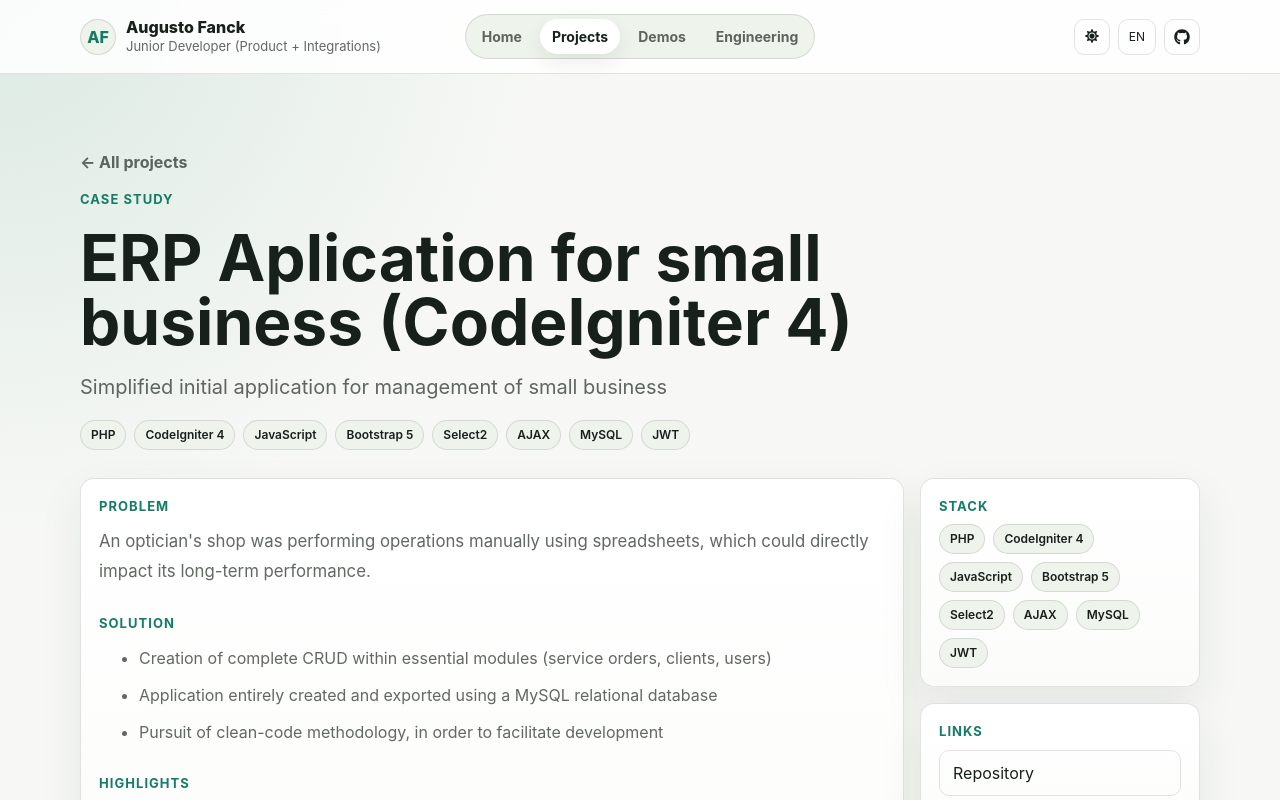
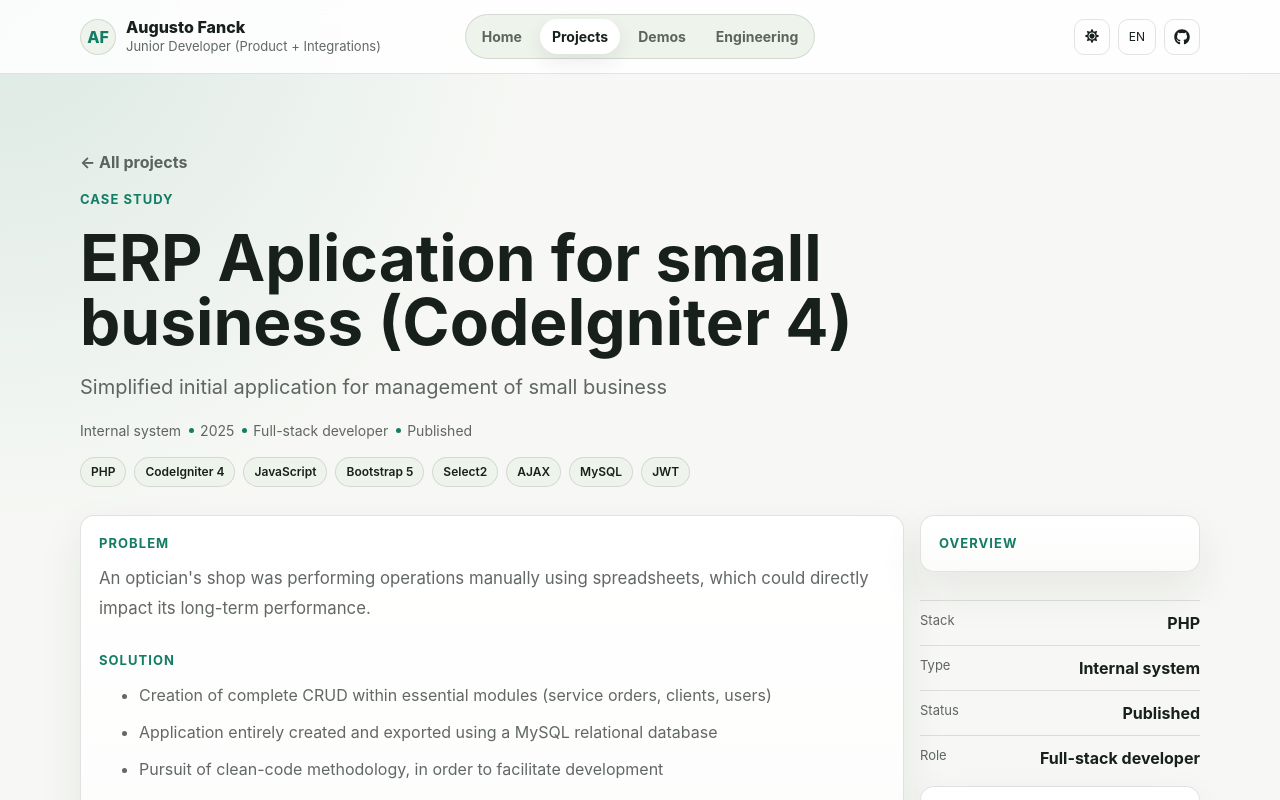
Before and after one commit to augustofanck/portfolio-spa, a React (Vite) app: page /projects/estoque-ci4 in a window 1280 px wide. Shown: the top 800 px of the page. Built offline with nearby package versions, Linux system fonts and the light colour scheme.

Commit message:
feat: improvements for ProjectDetail.tsx, such as css fixes

```diff
--- a/src/index.css
+++ b/src/index.css
@@ -605,6 +605,53 @@ hr {
   align-items: start;
 }
 
+.project-detail-meta {
+  display: flex;
+  flex-wrap: wrap;
+  gap: 8px;
+  color: var(--muted);
+  font-size: 14px;
+}
+
+.project-detail-meta span {
+  display: inline-flex;
+  align-items: center;
+  gap: 6px;
+}
+
+.project-detail-meta span + span::before {
+  content: "";
+  width: 5px;
+  height: 5px;
+  border-radius: 999px;
+  background: var(--accent);
+}
+
+.project-overview-list {
+  display: grid;
+  gap: 10px;
+  margin: 12px 0 0;
+}
+
+.project-overview-list div {
+  display: flex;
+  justify-content: space-between;
+  gap: 16px;
+  border-top: 1px solid var(--border);
+  padding-top: 10px;
+}
+
+.project-overview-list dt {
+  color: var(--muted);
+  font-size: 13px;
+}
+
+.project-overview-list dd {
+  margin: 0;
+  text-align: right;
+  font-weight: 700;
+}
+
 .project-case {
   display: grid;
   gap: 28px;
--- a/src/locales/en/translation.json
+++ b/src/locales/en/translation.json
@@ -183,6 +183,9 @@
   },
 
   "projectMeta": {
+    "kindLabel": "Type",
+    "statusLabel": "Status",
+    "roleLabel": "Role",
     "kind": {
       "case-study": "Case study",
       "demo": "Demo",
--- a/src/locales/ptBR/translation.json
+++ b/src/locales/ptBR/translation.json
@@ -187,6 +187,9 @@
   },
 
   "projectMeta": {
+    "kindLabel": "Tipo",
+    "statusLabel": "Status",
+    "roleLabel": "Papel",
     "kind": {
       "case-study": "Case study",
       "demo": "Demo",
--- a/src/pages/ProjectDetail.tsx
+++ b/src/pages/ProjectDetail.tsx
@@ -55,6 +55,13 @@ export default function ProjectDetail() {
 
         <p className="hero-copy">{t(`caseStudies.${project.slug}.oneLiner`)}</p>
 
+        <div className="project-detail-meta">
+          <span>{t(`projectMeta.kind.${project.kind}`)}</span>
+          <span>{project.year}</span>
+          <span>{t(`projectMeta.role.${project.role}`)}</span>
+          <span>{t(`projectMeta.status.${project.status}`)}</span>
+        </div>
+
         <div className="row" style={{ gap: 8 }}>
           {project.stack.map((stack) => (
             <span key={stack} className="pill">
@@ -104,6 +111,32 @@ export default function ProjectDetail() {
         </article>
 
         <aside className="project-sidebar">
+          <div className="card">
+            <p className="eyebrow">{t("projectDetail.overview")}</p>
+          </div>
+
+          <dl className="project-overview-list">
+            <div>
+              <dt>{t("projectDetail.stack")}</dt>
+              <dd>{project.stack[0]}</dd>
+            </div>
+
+            <div>
+              <dt>{t("projectMeta.kindLabel")}</dt>
+              <dd>{t(`projectMeta.kind.${project.kind}`)}</dd>
+            </div>
+
+            <div>
+              <dt>{t("projectMeta.statusLabel")}</dt>
+              <dd>{t(`projectMeta.status.${project.status}`)}</dd>
+            </div>
+
+            <div>
+              <dt>{t("projectMeta.roleLabel")}</dt>
+              <dd>{t(`projectMeta.role.${project.role}`)}</dd>
+            </div>
+          </dl>
+
           <div className="card">
             <p className="eyebrow">{t("projectDetail.stack")}</p>
             <div className="row" style={{ gap: 8, marginTop: 8 }}>
```
